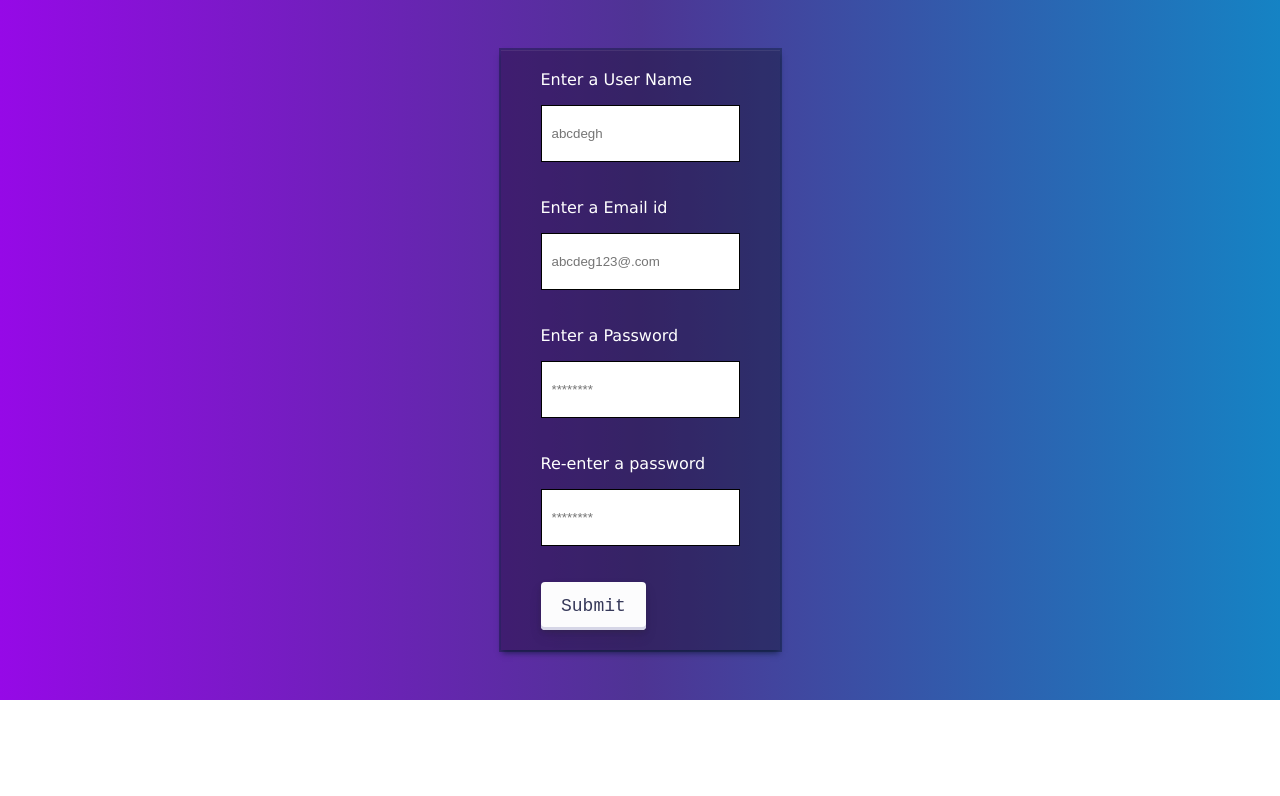
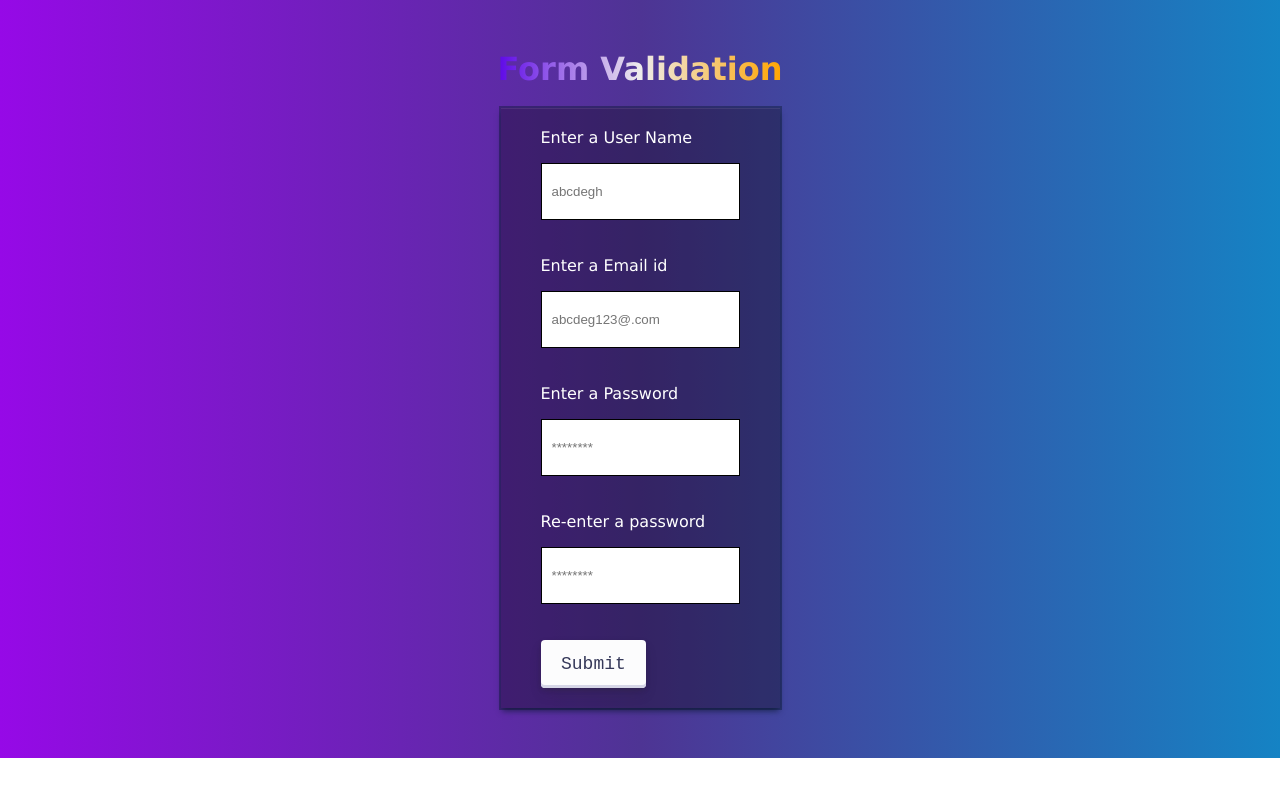
Before and after one commit to Sakthisundarraj/form-validation-new, a plain HTML site: page index.html in a window 1280 px wide. Drawn offline with Linux system fonts and the light colour scheme.

Commit message:
Update index.html

```diff
--- a/index.html
+++ b/index.html
@@ -11,7 +11,7 @@
 <body>
 
     <div class="form-container">
-
+        <h1 id="title">Form Validation</h1>
         <form id="form">
             <div class="form" id="adduser">
                 <label>Enter a User Name</label>
```
